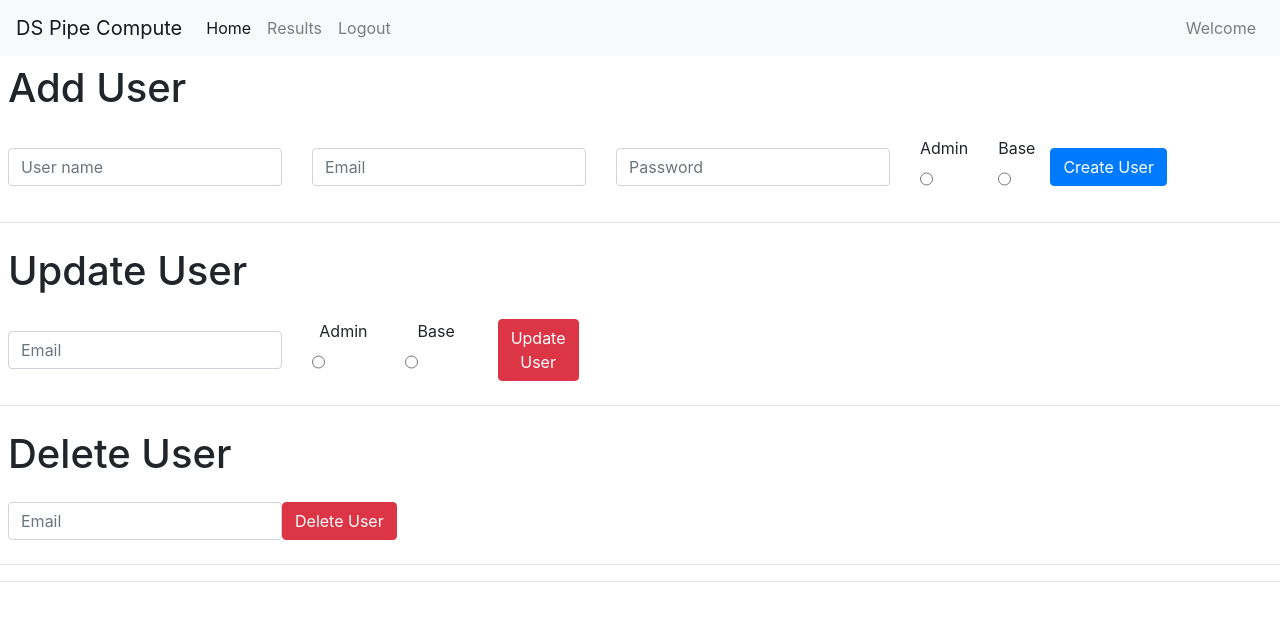
After one commit to Goettcke/dspipe_web, a Flask app: page /admin_panel in a window 1280 px wide. The commit adds this page. Shown: the top 621 px of the page. Run offline with Flask 2, Linux system fonts and the light colour scheme; the visitor is signed in with stand-in values (Sample User, id 1); data comes from the database, SQL or seed files in the repository; some libraries are stand-ins or nearby versions.

Commit message:
added an admin panel

```diff
--- a/project/__init__.py
+++ b/project/__init__.py
@@ -2,6 +2,7 @@ import os
 from flask_login import LoginManager
 from flask import Flask
 from flask_sqlalchemy import SQLAlchemy
+
 
 db = SQLAlchemy()
 
@@ -14,6 +15,7 @@ def create_app():
     app.config['SQLALCHEMY_DATABASE_URI'] = 'sqlite:///db.sqlite'
 
     db.init_app(app)
+
     if not os.path.isfile("db.sqlite"):
         db.create_all(app=app)
 
@@ -34,4 +36,8 @@ def create_app():
     from .main import main as main_blueprint
     app.register_blueprint(main_blueprint)
 
+    from .admin import admin as admin_blueprint
+    app.register_blueprint(admin_blueprint)
+
+
     return app
--- a/project/main.py
+++ b/project/main.py
@@ -155,13 +155,13 @@ def results():
 
     return render_template('results.html', tables=tables)
 
-@main.route('/admin')
+@main.route('/admin_panel')
 @login_required
-def admin():
+def admin_panel():
     if current_user.user_type == "base":
         return "<h1>You shall not pass!</h1>"
     else:
-        return "<h1>I'm making a cool panel for you! </h1>"
+        return render_template('admin.html')
 
 @main.route("/greet")
 @login_required
--- /dev/null
+++ b/project/templates/admin.html
@@ -0,0 +1,103 @@
+{% extends 'base.html' %}
+
+{% block head %}
+<title>Admin Panel</title>
+{% endblock %}
+
+{% block body %}
+
+<div class="d-flex p-2">
+    <h1> Add User</h1>
+</div>
+<div class="d-flex p-2">
+    <div class="row">
+        <form class="form-inline" action="/create_user" method="POST">
+
+            <div class="col">
+            <label for="user_name" class="form-label"></label>
+            <input type="text" class="form-control" name="user_name" id="user_name" placeholder="User name">
+            </div>
+
+
+            <div class="col">
+            <label for="user_email" class="form-label"></label>
+            <input type="text" class="form-control" name="user_email" id="user_email" placeholder="Email">
+            </div>
+
+            <div class="col">
+            <label for="password" class="form-label"></label>
+            <input type="text" class="form-control" name="password" id="password" placeholder="Password">
+            </div>
+
+            <div class="col">
+                <label for="admin" class="form-label">Admin</label>
+                <input type="radio" class="form-control" name="user_type" id="admin" placeholder="Email">
+            </div>
+
+            <div class="col">
+                <label for="base" class="form-label">Base</label>
+                <input type="radio" class="form-control" name="user_type" id="Base">
+
+            </div>
+
+        <button type="submit" class="btn btn-primary" value="create">Create User</button>
+        </form>
+    </div>
+</div>
+<hr>
+
+
+<div class="d-flex p-2">
+    <h1> Update User</h1>
+</div>
+<div class="d-flex p-2">
+    <div class="row">
+            <form class="form-inline" action="/update_user_type" method="POST">
+
+                <div class="col">
+                    <label for="user_email" class="form-label"></label>
+                    <input type="text" class="form-control" name="user_email" id="user_email" placeholder="Email">
+                </div>
+
+                <div class="col">
+                    <label for="admin" class="form-label">Admin</label>
+                    <input type="radio" class="form-control" name="user_type" id="admin">
+                </div>
+
+                <div class="col">
+                    <label for="base" class="form-label">Base</label>
+                    <input type="radio" class="form-control" name="user_type" id="Base">
+
+                </div>
+
+                <div class="col">
+                    <button type="submit" class="btn btn-danger" value="create">Update User</button>
+
+                </div>
+
+            </form>
+        </div>
+    </div>
+</div>
+<hr>
+
+
+<div class="d-flex p-2">
+    <h1> Delete User</h1>
+</div>
+<div class="d-flex p-2">
+    <div class="row">
+        <div class="col">
+            <form class="form-inline" action="/delete_user" method="POST">
+            <label for="user_email" class="form-label"></label>
+            <input type="text" class="form-control" name="user_email" id="user_email" placeholder="Email">
+
+            <button type="submit" class="btn btn-danger" value="create">Delete User</button>
+            </form>
+        </div>
+    </div>
+</div>
+<hr>
+
+<hr>
+{% endblock %}
--- a/project/templates/base.html
+++ b/project/templates/base.html
@@ -24,7 +24,7 @@
 
         {% if user_type == 'admin' %}
         <li class="nav-item">
-            <a class="nav-link" href="/admin">Admin</a>
+            <a class="nav-link" href="/admin_panel">Admin</a>
         </li>
         {% endif %}
 
```
Also changed, not shown: project/admin.py (added, +34 -0 lines), project/auth.py (+35 -0 lines), project/todo.md (+2 -7 lines), project/README.md.
